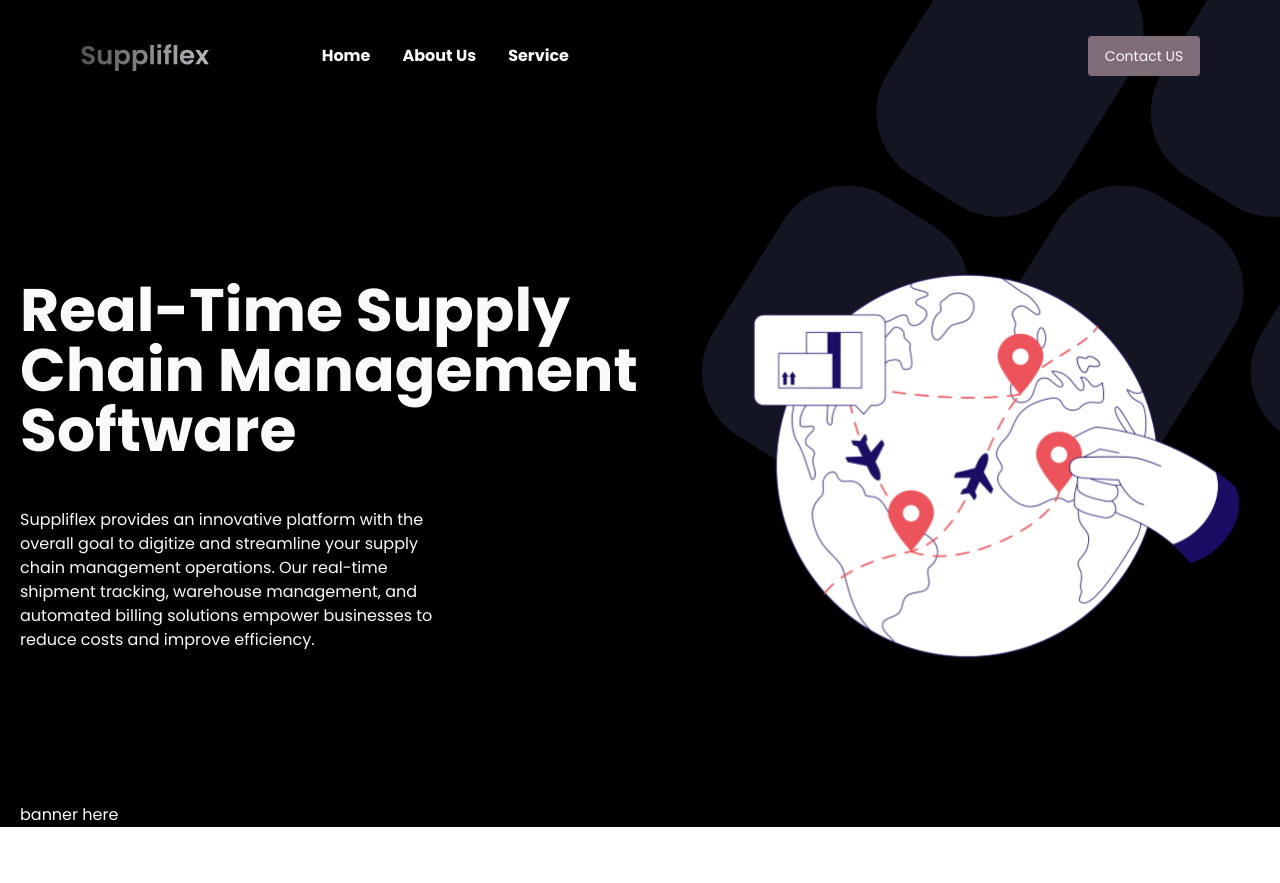
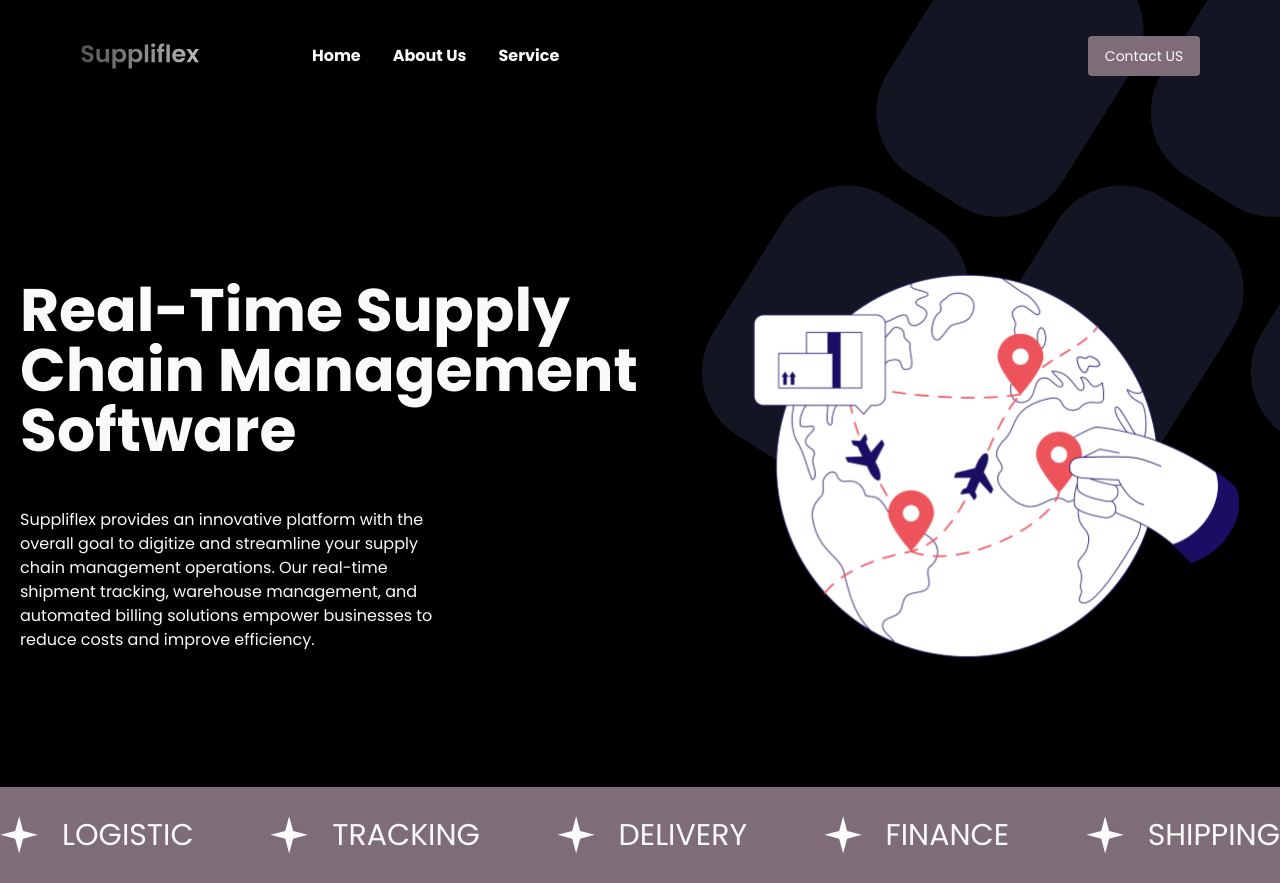
Before and after one commit to Suppliflex/Suppliflex-Front-End, a Next.js app in the folder front-end/: page / in a window 1280 px wide. Before the commit the page ends 827 px from the top, so only its background shows below. Built offline with nearby package versions, Linux system fonts and the light colour scheme.

Commit message:
styled Intro component

```diff
--- a/front-end/components/Header.tsx
+++ b/front-end/components/Header.tsx
@@ -4,7 +4,9 @@
   return (
     <header className="max-w-7xl mx-auto flex justify-between pt-9 pb-9 pl-20 pr-20">
       <div className="flex gap-28">
-        <img src="img/logo/logo.svg" alt="logo" />
+        <a href="/">
+          <img src="img/logo/logo.svg" alt="logo" />
+        </a>
         <ul className="flex gap-8 items-center">
           <li>
             <a className=" font-semibold text-white hover:text-pink transition-colors" href="/">
--- a/front-end/components/InfoBanner.tsx
+++ b/front-end/components/InfoBanner.tsx
@@ -1,5 +1,37 @@
 const InfoBanner: React.FC = () => {
-  return <div className="max-w-7xl m-auto flex mt-24 justify-between items-center pl-5 pr-5">banner here</div>;
+  return (
+    <div className="bg-pink h-24 mt-20 flex items-center">
+      <div className="max-w-7xl m-auto w-full">
+        <ul className="flex w-full justify-between">
+          <li className="flex items-center gap-6 text-3xl">
+            {' '}
+            <img src="./img/pictures/sparkle.svg" alt="sparkle" />
+            LOGISTIC
+          </li>
+          <li className="flex items-center gap-6 text-3xl">
+            {' '}
+            <img src="./img/pictures/sparkle.svg" alt="sparkle" />
+            TRACKING
+          </li>
+          <li className="flex items-center gap-6 text-3xl">
+            {' '}
+            <img src="./img/pictures/sparkle.svg" alt="sparkle" />
+            DELIVERY
+          </li>
+          <li className="flex items-center gap-6 text-3xl">
+            {' '}
+            <img src="./img/pictures/sparkle.svg" alt="sparkle" />
+            FINANCE
+          </li>
+          <li className="flex items-center gap-6 text-3xl">
+            {' '}
+            <img src="./img/pictures/sparkle.svg" alt="sparkle" />
+            SHIPPING
+          </li>
+        </ul>
+      </div>
+    </div>
+  );
 };
 
 export default InfoBanner;
```
